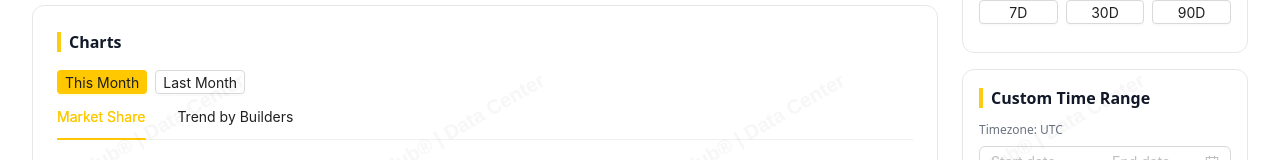
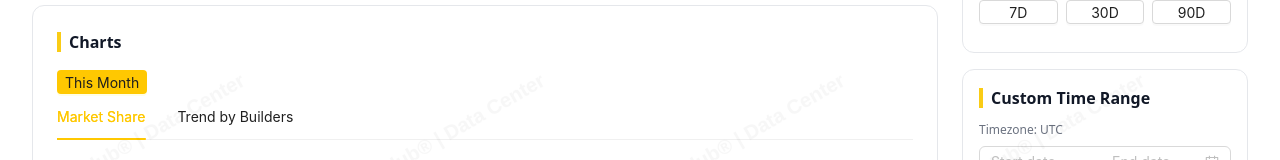
Before and after one commit to howard989/Data-Monitor, a React (Create React App) app: page /block-stats in a window 1280 px wide. Shown: the part 366-526 px from the top of the page. Built offline with nearby package versions, Linux system fonts and the light colour scheme; no server answers; sample sign-in values are in the browser's storage.

Commit message:
hide last month button

```diff
--- a/src/components/BlockProduction.jsx
+++ b/src/components/BlockProduction.jsx
@@ -592,7 +592,7 @@
               </h2>
               <div className="flex gap-2">
                 <Button size="small" type="primary" onClick={() => setMonthPreset('current')}>This Month</Button>
-                <Button size="small" onClick={() => setMonthPreset('prev')}>Last Month</Button>
+                {/* <Button size="small" onClick={() => setMonthPreset('prev')}>Last Month</Button> */}
               </div>
               <Tabs
                 activeKey={activeChartTab}
--- a/src/components/SandwichStats.jsx
+++ b/src/components/SandwichStats.jsx
@@ -947,7 +947,8 @@
               >
                 This Month
               </Button>
-              <Button
+
+              {/* <Button
                 size="middle"
                 onClick={() => {
                   const anchor = getAnchorMs(recentBlocks);
@@ -956,7 +957,8 @@
                 disabled={statsLoading || isPaused}
               >
                 Last Month
-              </Button>
+              </Button> */}
+
             </div>
 
             <Button
```
